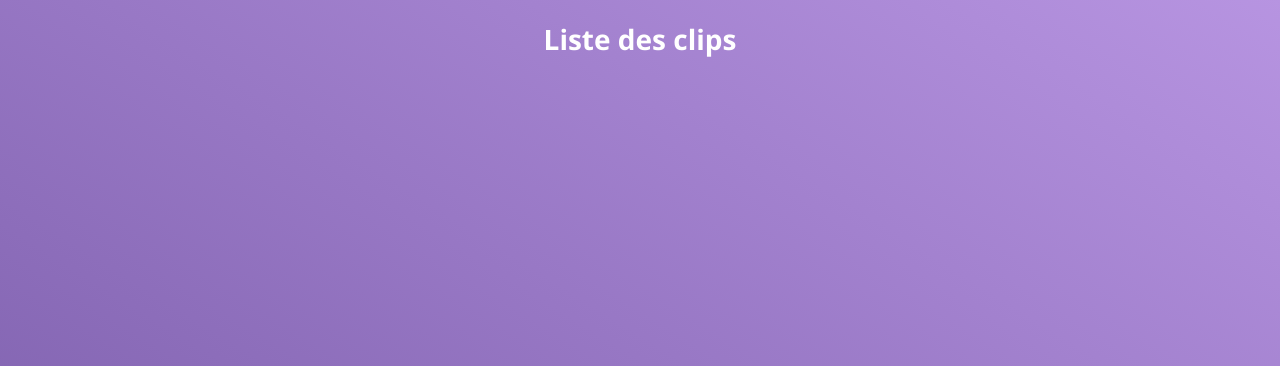
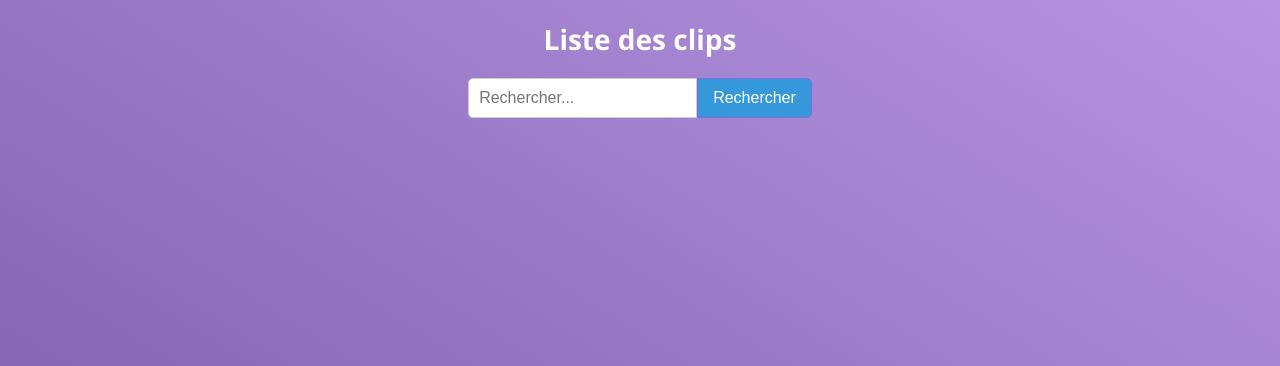
Before and after one commit to mxmchr/ClipMaker, a PHP site: page /Clips in a window 1280 px wide. Shown: the part 54-420 px from the top of the page. Run offline with PHP 8.4, Linux system fonts and the light colour scheme; data that the repository does not hold is empty; some web fonts are replaced.

Commit message:
new call

```diff
--- a/app/views/ClipsView.php
+++ b/app/views/ClipsView.php
@@ -1,12 +1,17 @@
 <?php
-
 class ClipsView
 {
     // Méthode pour afficher tous les clips
     public function showAllClips($clips)
     {
         echo "<article class='article__clipsViews'>";
+
             echo "<h1 class='title__clipsView'>Liste des clips</h1>";
+            echo "<div class='search-container'>
+                    <input type='text' class='search-input' placeholder='Rechercher...'>
+                    <button class='search-button'>Rechercher</button>
+                </div>";
+
             echo "<ul class='list__clips'>";
                 foreach ($clips as $clip) {
                     $clipsModel = new ClipsModel();
@@ -19,8 +24,6 @@ class ClipsView
                                 </video>
                                 <h3 class="title__date">' . $formattedDate . '</h3>
                             </li>';
-
-
                 }
             echo "</ul>";
         echo "</article>";
--- a/public/css/style.css
+++ b/public/css/style.css
@@ -154,3 +154,32 @@ a {
     align-items: center;
     justify-content: center;
 }
+
+.search-container {
+    display: flex;
+    justify-content: center;
+    align-items: center;
+    margin: 0 10px 20px 10px;
+}
+
+.search-input {
+    padding: 10px;
+    font-size: 16px;
+    border: 1px solid #ccc;
+    border-radius: 5px 0 0 5px;
+    outline: none;
+}
+
+.search-button {
+    padding: 10px 15px;
+    font-size: 16px;
+    background-color: #3498db;
+    color: #fff;
+    border: 1px solid #826fd5;
+    border-radius: 0 5px 5px 0;
+    cursor: pointer;
+}
+
+.search-button:hover {
+    background-color: #2684c4;
+}
```
